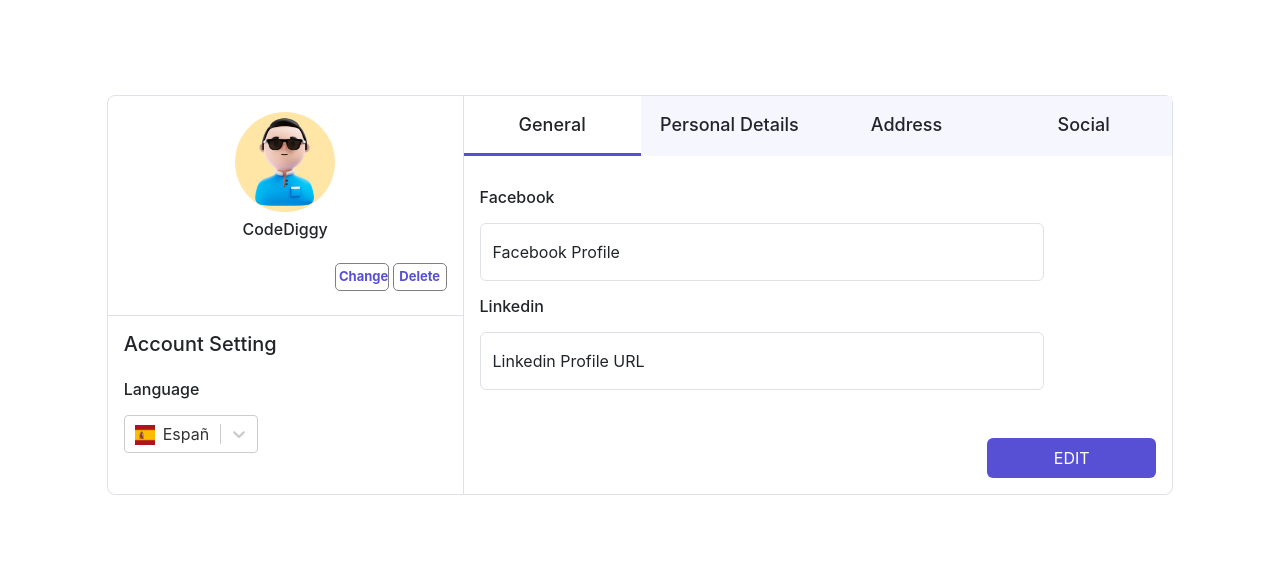
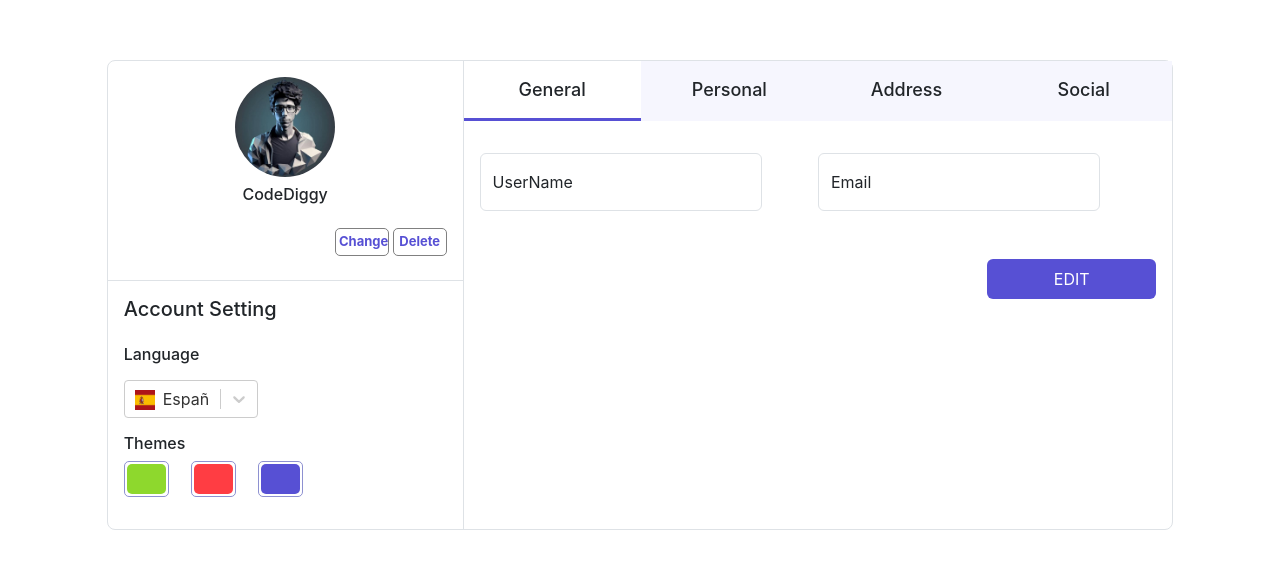
Before and after one commit to pramol-bhosale/profilepage, a React (Create React App) app: page / in a window 1280 px wide. Shown: the part 105-674 px from the top of the page. Built offline with nearby package versions, Linux system fonts and the light colour scheme.

Commit message:
Enhancement added

```diff
--- a/package.json
+++ b/package.json
@@ -11,6 +11,7 @@
     "react-dom": "^18.2.0",
     "react-scripts": "5.0.1",
     "react-select": "^5.7.4",
+    "react-toastify": "^9.1.3",
     "web-vitals": "^2.1.4"
   },
   "scripts": {
--- a/src/pages/Profile/GeneralDetails.jsx
+++ b/src/pages/Profile/GeneralDetails.jsx
@@ -1,26 +1,29 @@
-import React from "react";
+import React, { useEffect } from "react";
+import InputField from "./InputField";
 
 function GeneralDetails() {
   return (
     <>
-      <div className="col-5 form-floating">
-        <input
-          type="text"
-          id="username"
-          className="form-control"
-          placeholder="username"
-        />
-        <label htmlFor="username">UserName</label>
-      </div>
-      <div className="col-5 form-floating offset-1">
-        <input
-          type="email"
-          id="email"
-          className="form-control"
-          placeholder="email"
-        />
-        <label htmlFor="email">Email</label>
-      </div>
+      <InputField
+        classes={"col-5"}
+        type={"text"}
+        id={"userName"}
+        placeholder={"userName"}
+        label={"UserName"}
+        onChangeF={(e) => {
+          console.log(e);
+        }}
+      />
+      <InputField
+        classes={"col-5 offset-1"}
+        type={"email"}
+        id={"email"}
+        placeholder={"email"}
+        label={"Email"}
+        onChangeF={(e) => {
+          console.log(e);
+        }}
+      />
     </>
   );
 }
--- /dev/null
+++ b/src/pages/Profile/InputField.jsx
@@ -0,0 +1,12 @@
+import React from 'react'
+
+function InputField({classes,type,id,placeholder,label,onChangeF}) {
+  return (
+    <div className={`${classes} form-floating`}>
+        <input type={type} className="form-control" id={id} placeholder={placeholder} onChange={(e)=>{onChangeF(e)}}/>
+        <label htmlFor={id}>{label}</label>
+    </div>
+  )
+}
+
+export default InputField
--- a/src/pages/Profile/index.jsx
+++ b/src/pages/Profile/index.jsx
@@ -1,4 +1,4 @@
-import React, { useState } from "react";
+import React, { useEffect, useState } from "react";
 import "./style.css";
 import ProfileImg from "../../media/images/profile.jpg";
 import Select from "react-select";
@@ -8,12 +8,20 @@ import GeneralDetails from "./GeneralDetails";
 import PersonalDetails from "./PersonalDetails";
 import AddressDetails from "./AddressDetails";
 import SocialDetails from "./SocialDetails";
+import { ToastContainer, toast } from "react-toastify";
 function Profile() {
   const languages = [
     { label: "English(US)", value: "en", img: EnglishLangIcon },
     { label: "Español", value: "sp", img: SpanishLangIcon },
   ];
   const [editEnabled, setEditEnabled] = useState(false);
+  const [activeTab, setActiveTab] = useState(0);
+  const tabs = [
+    { name: "General", component:<GeneralDetails/> },
+    { name: "Personal" , component:<PersonalDetails/>},
+    { name: "Address", component:<AddressDetails/> },
+    { name: "Social", component:<SocialDetails/> },
+  ];
   return (
     <div className="row g-0 profile-container align-items-center justify-content-center vh-100">
       <div className="col-10 row g-0 border rounded-3">
@@ -53,22 +61,29 @@ function Profile() {
                 }}
               />
             </div>
+            <div className="col-10 row g-0 mt-3 themes-container">
+              <h6>Themes</h6>
+              <div className="col-2"><div className="theme-1"></div></div>
+              <div className="col-2 offset-1"><div className="theme-2"></div></div>
+              <div className="col-2 offset-1"><div className="theme-3"></div></div>
+            </div>
             {/* <div className="col-5">
             </div> */}
           </div>
         </div>
         <div className="col-8 border-start">
           <div className="row g-0 profile-tabs">
-            <div className="col-3 active-tab">General</div>
-            <div className="col-3">Personal Details</div>
-            <div className="col-3">Address</div>
-            <div className="col-3">Social</div>
+            {tabs.map((tab, index) => (
+              <div className={`col-3 ${index===activeTab ? 'active-tab':null}`} onClick={()=>setActiveTab(index)} >{tab.name}</div>
+            ))}
+          </div>
+          <div>
+            <ToastContainer/>
           </div>
           <div className="row g-0 mt-3 p-3">
-            {/* <GeneralDetails/> */}
-            {/* <PersonalDetails /> */}
-            {/* <AddressDetails/> */}
-            <SocialDetails />
+            {
+              tabs.at(activeTab).component
+            }
             <div className="col-12 row g-0 mt-5 justify-content-end">
               {editEnabled ? (
                 <>
--- a/src/pages/Profile/style.css
+++ b/src/pages/Profile/style.css
@@ -1,32 +1,32 @@
-.profile-image{
+.profile-image {
   width: 100px;
   height: 100px;
   border-radius: 50%;
 }
-.profile-img-action-btn{
+.profile-img-action-btn {
   border: none;
   background-color: white;
   border: 1px solid grey;
   border-radius: 5px;
-    color: #5750D4;
+  color: #5750d4;
   padding: 3px;
   font-size: 13px;
   font-weight: bold;
 }
-.lang-icon{
+.lang-icon {
   width: 20px;
   height: 20px;
 }
-.profile-tabs div{
+.profile-tabs div {
   text-align: center;
-    background-color: #F6F6FE;
-    padding:15px 5px;
+  background-color: #f6f6fe;
+  padding: 15px 5px;
   font-weight: 500;
   font-size: 18px;
   cursor: pointer;
 }
-.profile-tabs .active-tab{
-   border-bottom: 3px solid #5750D4;
+.profile-tabs .active-tab {
+  border-bottom: 3px solid #5750d4;
   background-color: white;
 }
 /* .edit-btn{
@@ -35,12 +35,33 @@
     color: white;
     padding: 5px 10px;
 } */
-.update-btn,.edit-btn{
+.update-btn,
+.edit-btn {
   color: white;
-  background-color: #5750D4;
+  background-color: #5750d4;
   border: none;
 }
-.cancel-btn{
-    color: #5750D4;
+.cancel-btn {
+  color: #5750d4;
   border: none;
 }
+.themes-container>div{
+    border: 1px solid #8E91D1;
+    padding: 2px;
+    border-radius: 5px;
+}
+.themes-container div div {
+    width: 100%;
+    height: 30px;
+    border-radius:5px;
+    cursor: pointer;
+}
+.theme-1{
+    background-color: #8ED82D;
+}
+.theme-2{
+    background-color: #FF3D43;
+}
+.theme-3{
+    background-color: #5750d4;
+}
```
Also changed, not shown: src/media/images/profile.jpg, 1 other file (tests, documents, lock files or other folders). Lines whose indentation alone changed are shown as unchanged.
